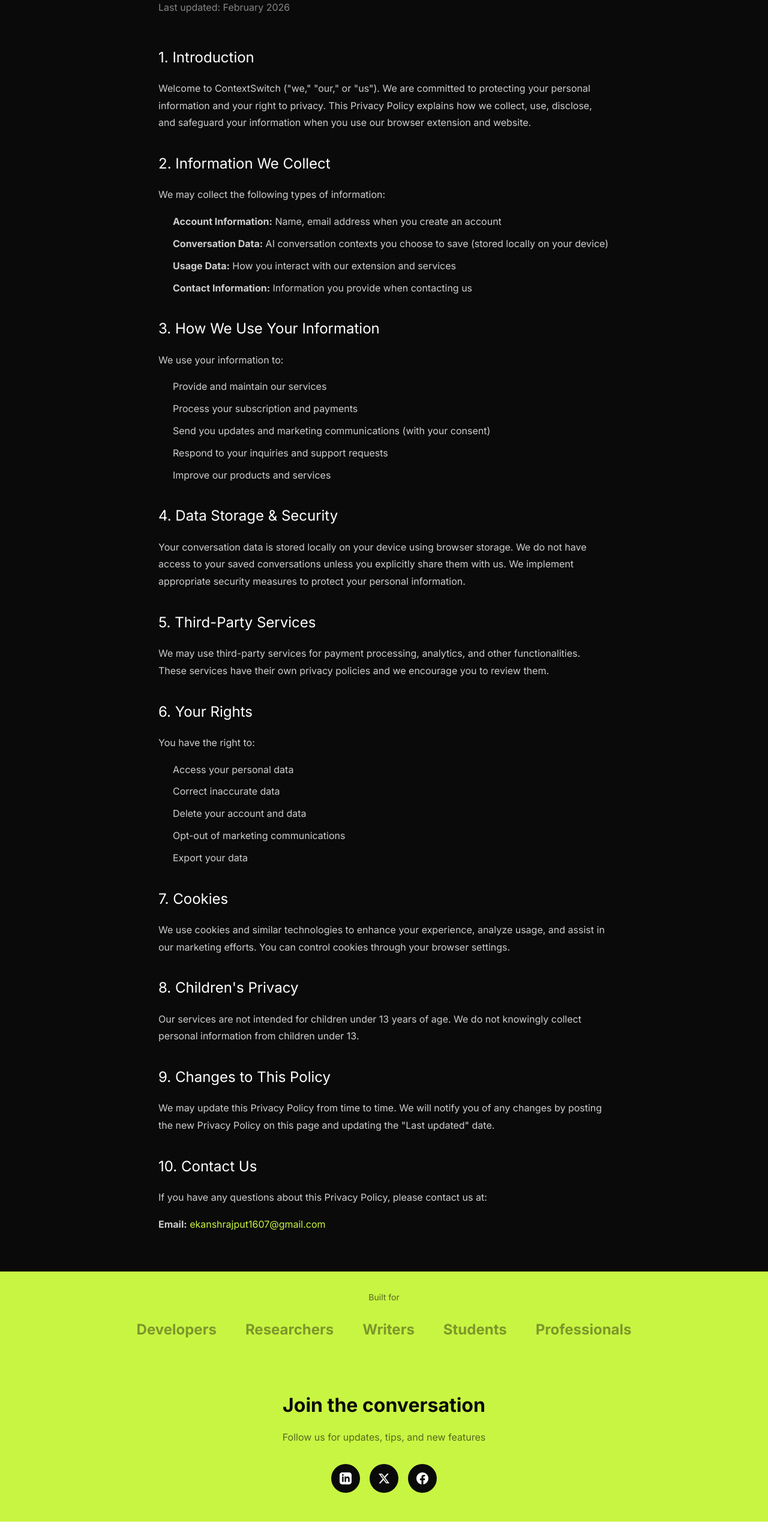
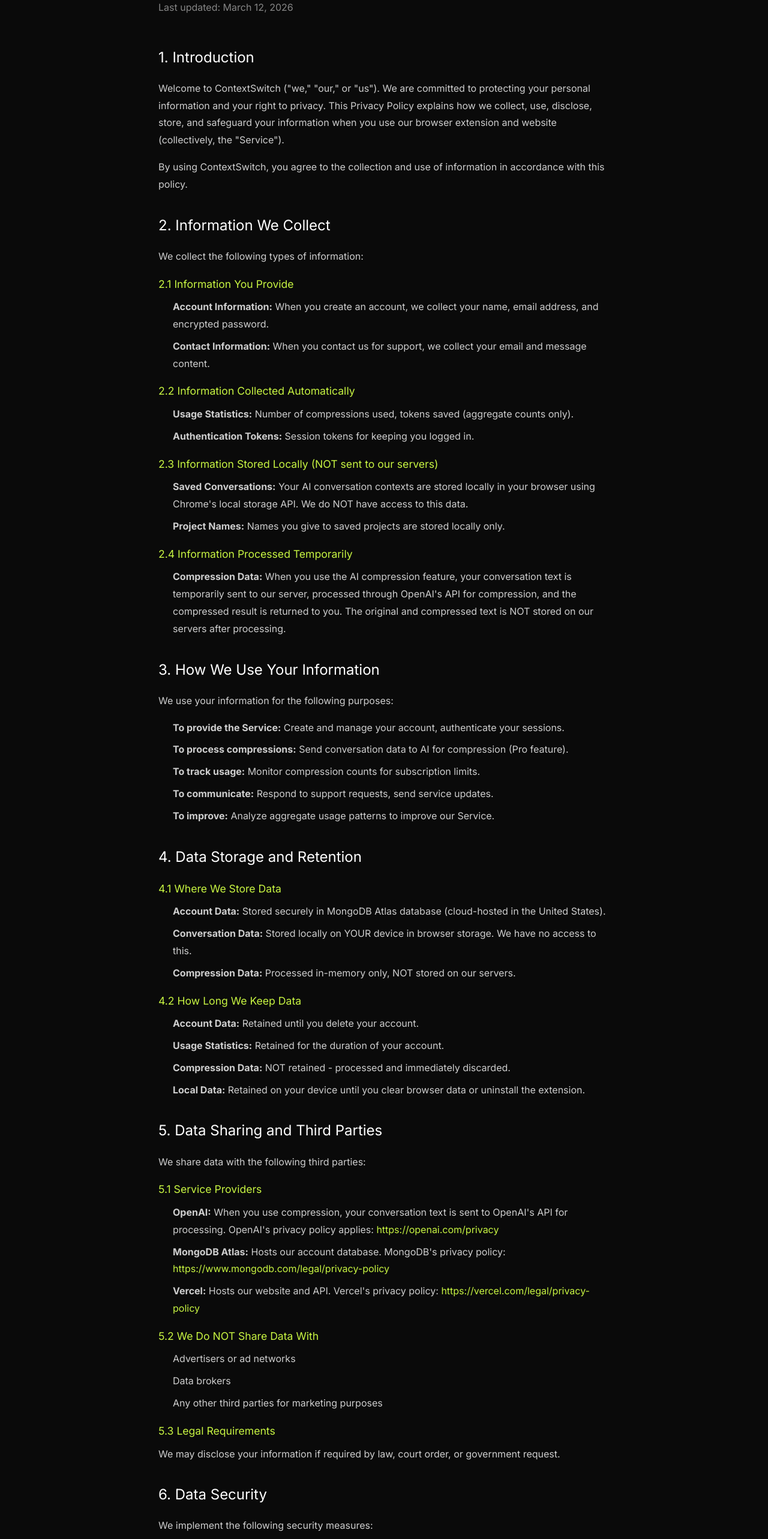
Before and after one commit to regression1607/ContextSwitch-website, a React (Vite) app: page /privacy in a window 1280 px wide. Shown: the part 200-2766 px from the top of the page at 60% size. Built offline with nearby package versions, Linux system fonts and the light colour scheme.

Commit message:
Update privacy policy with comprehensive data collection, storage, sharing details

```diff
--- a/src/pages/Privacy.jsx
+++ b/src/pages/Privacy.jsx
@@ -6,7 +6,7 @@ const Privacy = () => {
           Privacy <span style={{ color: '#c8f542' }}>Policy</span>
         </h1>
         <p style={{ color: 'rgba(255,255,255,0.5)', marginBottom: '3rem' }}>
-          Last updated: February 2026
+          Last updated: March 12, 2026
         </p>
 
         <div style={{ color: 'rgba(255,255,255,0.8)', lineHeight: 1.8 }}>
@@ -14,94 +14,165 @@ const Privacy = () => {
             <h2 style={{ color: 'white', fontSize: '1.5rem', marginBottom: '1rem' }}>1. Introduction</h2>
             <p>
               Welcome to ContextSwitch ("we," "our," or "us"). We are committed to protecting your personal information
-              and your right to privacy. This Privacy Policy explains how we collect, use, disclose, and safeguard your
-              information when you use our browser extension and website.
+              and your right to privacy. This Privacy Policy explains how we collect, use, disclose, store, and safeguard your
+              information when you use our browser extension and website (collectively, the "Service").
+            </p>
+            <p style={{ marginTop: '1rem' }}>
+              By using ContextSwitch, you agree to the collection and use of information in accordance with this policy.
             </p>
           </section>
 
           <section style={{ marginBottom: '2rem' }}>
             <h2 style={{ color: 'white', fontSize: '1.5rem', marginBottom: '1rem' }}>2. Information We Collect</h2>
-            <p style={{ marginBottom: '1rem' }}>We may collect the following types of information:</p>
+            <p style={{ marginBottom: '1rem' }}>We collect the following types of information:</p>
+
+            <h3 style={{ color: '#c8f542', fontSize: '1.1rem', marginBottom: '0.5rem', marginTop: '1rem' }}>2.1 Information You Provide</h3>
             <ul style={{ paddingLeft: '1.5rem', marginBottom: '1rem' }}>
-              <li style={{ marginBottom: '0.5rem' }}><strong>Account Information:</strong> Name, email address when you create an account</li>
-              <li style={{ marginBottom: '0.5rem' }}><strong>Conversation Data:</strong> AI conversation contexts you choose to save (stored locally on your device)</li>
-              <li style={{ marginBottom: '0.5rem' }}><strong>Usage Data:</strong> How you interact with our extension and services</li>
-              <li style={{ marginBottom: '0.5rem' }}><strong>Contact Information:</strong> Information you provide when contacting us</li>
+              <li style={{ marginBottom: '0.5rem' }}><strong>Account Information:</strong> When you create an account, we collect your name, email address, and encrypted password.</li>
+              <li style={{ marginBottom: '0.5rem' }}><strong>Contact Information:</strong> When you contact us for support, we collect your email and message content.</li>
+            </ul>
+
+            <h3 style={{ color: '#c8f542', fontSize: '1.1rem', marginBottom: '0.5rem', marginTop: '1rem' }}>2.2 Information Collected Automatically</h3>
+            <ul style={{ paddingLeft: '1.5rem', marginBottom: '1rem' }}>
+              <li style={{ marginBottom: '0.5rem' }}><strong>Usage Statistics:</strong> Number of compressions used, tokens saved (aggregate counts only).</li>
+              <li style={{ marginBottom: '0.5rem' }}><strong>Authentication Tokens:</strong> Session tokens for keeping you logged in.</li>
+            </ul>
+
+            <h3 style={{ color: '#c8f542', fontSize: '1.1rem', marginBottom: '0.5rem', marginTop: '1rem' }}>2.3 Information Stored Locally (NOT sent to our servers)</h3>
+            <ul style={{ paddingLeft: '1.5rem', marginBottom: '1rem' }}>
+              <li style={{ marginBottom: '0.5rem' }}><strong>Saved Conversations:</strong> Your AI conversation contexts are stored locally in your browser using Chrome's local storage API. We do NOT have access to this data.</li>
+              <li style={{ marginBottom: '0.5rem' }}><strong>Project Names:</strong> Names you give to saved projects are stored locally only.</li>
+            </ul>
+
+            <h3 style={{ color: '#c8f542', fontSize: '1.1rem', marginBottom: '0.5rem', marginTop: '1rem' }}>2.4 Information Processed Temporarily</h3>
+            <ul style={{ paddingLeft: '1.5rem', marginBottom: '1rem' }}>
+              <li style={{ marginBottom: '0.5rem' }}><strong>Compression Data:</strong> When you use the AI compression feature, your conversation text is temporarily sent to our server, processed through OpenAI's API for compression, and the compressed result is returned to you. The original and compressed text is NOT stored on our servers after processing.</li>
             </ul>
           </section>
 
           <section style={{ marginBottom: '2rem' }}>
             <h2 style={{ color: 'white', fontSize: '1.5rem', marginBottom: '1rem' }}>3. How We Use Your Information</h2>
-            <p style={{ marginBottom: '1rem' }}>We use your information to:</p>
+            <p style={{ marginBottom: '1rem' }}>We use your information for the following purposes:</p>
             <ul style={{ paddingLeft: '1.5rem' }}>
-              <li style={{ marginBottom: '0.5rem' }}>Provide and maintain our services</li>
-              <li style={{ marginBottom: '0.5rem' }}>Process your subscription and payments</li>
-              <li style={{ marginBottom: '0.5rem' }}>Send you updates and marketing communications (with your consent)</li>
-              <li style={{ marginBottom: '0.5rem' }}>Respond to your inquiries and support requests</li>
-              <li style={{ marginBottom: '0.5rem' }}>Improve our products and services</li>
+              <li style={{ marginBottom: '0.5rem' }}><strong>To provide the Service:</strong> Create and manage your account, authenticate your sessions.</li>
+              <li style={{ marginBottom: '0.5rem' }}><strong>To process compressions:</strong> Send conversation data to AI for compression (Pro feature).</li>
+              <li style={{ marginBottom: '0.5rem' }}><strong>To track usage:</strong> Monitor compression counts for subscription limits.</li>
+              <li style={{ marginBottom: '0.5rem' }}><strong>To communicate:</strong> Respond to support requests, send service updates.</li>
+              <li style={{ marginBottom: '0.5rem' }}><strong>To improve:</strong> Analyze aggregate usage patterns to improve our Service.</li>
             </ul>
           </section>
 
           <section style={{ marginBottom: '2rem' }}>
-            <h2 style={{ color: 'white', fontSize: '1.5rem', marginBottom: '1rem' }}>4. Data Storage & Security</h2>
+            <h2 style={{ color: 'white', fontSize: '1.5rem', marginBottom: '1rem' }}>4. Data Storage and Retention</h2>
+
+            <h3 style={{ color: '#c8f542', fontSize: '1.1rem', marginBottom: '0.5rem', marginTop: '1rem' }}>4.1 Where We Store Data</h3>
+            <ul style={{ paddingLeft: '1.5rem', marginBottom: '1rem' }}>
+              <li style={{ marginBottom: '0.5rem' }}><strong>Account Data:</strong> Stored securely in MongoDB Atlas database (cloud-hosted in the United States).</li>
+              <li style={{ marginBottom: '0.5rem' }}><strong>Conversation Data:</strong> Stored locally on YOUR device in browser storage. We have no access to this.</li>
+              <li style={{ marginBottom: '0.5rem' }}><strong>Compression Data:</strong> Processed in-memory only, NOT stored on our servers.</li>
+            </ul>
+
+            <h3 style={{ color: '#c8f542', fontSize: '1.1rem', marginBottom: '0.5rem', marginTop: '1rem' }}>4.2 How Long We Keep Data</h3>
+            <ul style={{ paddingLeft: '1.5rem', marginBottom: '1rem' }}>
+              <li style={{ marginBottom: '0.5rem' }}><strong>Account Data:</strong> Retained until you delete your account.</li>
+              <li style={{ marginBottom: '0.5rem' }}><strong>Usage Statistics:</strong> Retained for the duration of your account.</li>
+              <li style={{ marginBottom: '0.5rem' }}><strong>Compression Data:</strong> NOT retained - processed and immediately discarded.</li>
+              <li style={{ marginBottom: '0.5rem' }}><strong>Local Data:</strong> Retained on your device until you clear browser data or uninstall the extension.</li>
+            </ul>
+          </section>
+
+          <section style={{ marginBottom: '2rem' }}>
+            <h2 style={{ color: 'white', fontSize: '1.5rem', marginBottom: '1rem' }}>5. Data Sharing and Third Parties</h2>
+            <p style={{ marginBottom: '1rem' }}>We share data with the following third parties:</p>
+
+            <h3 style={{ color: '#c8f542', fontSize: '1.1rem', marginBottom: '0.5rem', marginTop: '1rem' }}>5.1 Service Providers</h3>
+            <ul style={{ paddingLeft: '1.5rem', marginBottom: '1rem' }}>
+              <li style={{ marginBottom: '0.5rem' }}><strong>OpenAI:</strong> When you use compression, your conversation text is sent to OpenAI's API for processing. OpenAI's privacy policy applies: <a href="https://openai.com/privacy" style={{ color: '#c8f542' }}>https://openai.com/privacy</a></li>
+              <li style={{ marginBottom: '0.5rem' }}><strong>MongoDB Atlas:</strong> Hosts our account database. MongoDB's privacy policy: <a href="https://www.mongodb.com/legal/privacy-policy" style={{ color: '#c8f542' }}>https://www.mongodb.com/legal/privacy-policy</a></li>
+              <li style={{ marginBottom: '0.5rem' }}><strong>Vercel:</strong> Hosts our website and API. Vercel's privacy policy: <a href="https://vercel.com/legal/privacy-policy" style={{ color: '#c8f542' }}>https://vercel.com/legal/privacy-policy</a></li>
+            </ul>
+
+            <h3 style={{ color: '#c8f542', fontSize: '1.1rem', marginBottom: '0.5rem', marginTop: '1rem' }}>5.2 We Do NOT Share Data With</h3>
+            <ul style={{ paddingLeft: '1.5rem', marginBottom: '1rem' }}>
+              <li style={{ marginBottom: '0.5rem' }}>Advertisers or ad networks</li>
+              <li style={{ marginBottom: '0.5rem' }}>Data brokers</li>
+              <li style={{ marginBottom: '0.5rem' }}>Any other third parties for marketing purposes</li>
+            </ul>
+
+            <h3 style={{ color: '#c8f542', fontSize: '1.1rem', marginBottom: '0.5rem', marginTop: '1rem' }}>5.3 Legal Requirements</h3>
+            <p>We may disclose your information if required by law, court order, or government request.</p>
+          </section>
+
+          <section style={{ marginBottom: '2rem' }}>
+            <h2 style={{ color: 'white', fontSize: '1.5rem', marginBottom: '1rem' }}>6. Data Security</h2>
+            <p style={{ marginBottom: '1rem' }}>We implement the following security measures:</p>
+            <ul style={{ paddingLeft: '1.5rem' }}>
+              <li style={{ marginBottom: '0.5rem' }}>Passwords are hashed using bcrypt encryption</li>
+              <li style={{ marginBottom: '0.5rem' }}>All data transmission uses HTTPS/TLS encryption</li>
+              <li style={{ marginBottom: '0.5rem' }}>JWT tokens for secure authentication</li>
+              <li style={{ marginBottom: '0.5rem' }}>Database access restricted to authorized personnel only</li>
+            </ul>
+          </section>
+
+          <section style={{ marginBottom: '2rem' }}>
+            <h2 style={{ color: 'white', fontSize: '1.5rem', marginBottom: '1rem' }}>7. Your Rights and Choices</h2>
+            <p style={{ marginBottom: '1rem' }}>You have the following rights regarding your data:</p>
+            <ul style={{ paddingLeft: '1.5rem' }}>
+              <li style={{ marginBottom: '0.5rem' }}><strong>Access:</strong> Request a copy of your personal data by contacting us.</li>
+              <li style={{ marginBottom: '0.5rem' }}><strong>Correction:</strong> Update your account information through the website.</li>
+              <li style={{ marginBottom: '0.5rem' }}><strong>Deletion:</strong> Request deletion of your account and all associated data by contacting us.</li>
+              <li style={{ marginBottom: '0.5rem' }}><strong>Local Data:</strong> Clear your locally stored conversations anytime by clearing browser data or uninstalling the extension.</li>
+              <li style={{ marginBottom: '0.5rem' }}><strong>Opt-out:</strong> Unsubscribe from marketing emails using the link in the email.</li>
+            </ul>
+          </section>
+
+          <section style={{ marginBottom: '2rem' }}>
+            <h2 style={{ color: 'white', fontSize: '1.5rem', marginBottom: '1rem' }}>8. Cookies and Tracking</h2>
+            <p style={{ marginBottom: '1rem' }}>We use the following technologies:</p>
+            <ul style={{ paddingLeft: '1.5rem' }}>
+              <li style={{ marginBottom: '0.5rem' }}><strong>Authentication Cookies:</strong> To keep you logged in to your account.</li>
+              <li style={{ marginBottom: '0.5rem' }}><strong>Local Storage:</strong> To store your saved conversations locally on your device.</li>
+            </ul>
+            <p style={{ marginTop: '1rem' }}>We do NOT use tracking cookies or analytics that track individual users.</p>
+          </section>
+
+          <section style={{ marginBottom: '2rem' }}>
+            <h2 style={{ color: 'white', fontSize: '1.5rem', marginBottom: '1rem' }}>9. Children's Privacy</h2>
             <p>
-              Your conversation data is stored locally on your device using browser storage. We do not have access to
-              your saved conversations unless you explicitly share them with us. We implement appropriate security
-              measures to protect your personal information.
+              Our Service is not intended for children under 13 years of age. We do not knowingly collect personal
+              information from children under 13. If you are a parent and believe your child has provided us with
+              personal information, please contact us and we will delete it.
             </p>
           </section>
 
           <section style={{ marginBottom: '2rem' }}>
-            <h2 style={{ color: 'white', fontSize: '1.5rem', marginBottom: '1rem' }}>5. Third-Party Services</h2>
+            <h2 style={{ color: 'white', fontSize: '1.5rem', marginBottom: '1rem' }}>10. International Users</h2>
             <p>
-              We may use third-party services for payment processing, analytics, and other functionalities. These
-              services have their own privacy policies and we encourage you to review them.
+              Our Service is operated from India. If you are accessing the Service from outside India, please be aware
+              that your information may be transferred to, stored, and processed in the United States (where our database
+              is hosted). By using the Service, you consent to this transfer.
             </p>
           </section>
 
           <section style={{ marginBottom: '2rem' }}>
-            <h2 style={{ color: 'white', fontSize: '1.5rem', marginBottom: '1rem' }}>6. Your Rights</h2>
-            <p style={{ marginBottom: '1rem' }}>You have the right to:</p>
-            <ul style={{ paddingLeft: '1.5rem' }}>
-              <li style={{ marginBottom: '0.5rem' }}>Access your personal data</li>
-              <li style={{ marginBottom: '0.5rem' }}>Correct inaccurate data</li>
-              <li style={{ marginBottom: '0.5rem' }}>Delete your account and data</li>
-              <li style={{ marginBottom: '0.5rem' }}>Opt-out of marketing communications</li>
-              <li style={{ marginBottom: '0.5rem' }}>Export your data</li>
-            </ul>
-          </section>
-
-          <section style={{ marginBottom: '2rem' }}>
-            <h2 style={{ color: 'white', fontSize: '1.5rem', marginBottom: '1rem' }}>7. Cookies</h2>
+            <h2 style={{ color: 'white', fontSize: '1.5rem', marginBottom: '1rem' }}>11. Changes to This Policy</h2>
             <p>
-              We use cookies and similar technologies to enhance your experience, analyze usage, and assist in our
-              marketing efforts. You can control cookies through your browser settings.
+              We may update this Privacy Policy from time to time. We will notify you of any material changes by posting the
+              new Privacy Policy on this page and updating the "Last updated" date. Your continued use of the Service after
+              changes constitutes acceptance of the updated policy.
             </p>
           </section>
 
           <section style={{ marginBottom: '2rem' }}>
-            <h2 style={{ color: 'white', fontSize: '1.5rem', marginBottom: '1rem' }}>8. Children's Privacy</h2>
+            <h2 style={{ color: 'white', fontSize: '1.5rem', marginBottom: '1rem' }}>12. Contact Us</h2>
             <p>
-              Our services are not intended for children under 13 years of age. We do not knowingly collect personal
-              information from children under 13.
-            </p>
-          </section>
-
-          <section style={{ marginBottom: '2rem' }}>
-            <h2 style={{ color: 'white', fontSize: '1.5rem', marginBottom: '1rem' }}>9. Changes to This Policy</h2>
-            <p>
-              We may update this Privacy Policy from time to time. We will notify you of any changes by posting the
-              new Privacy Policy on this page and updating the "Last updated" date.
-            </p>
-          </section>
-
-          <section style={{ marginBottom: '2rem' }}>
-            <h2 style={{ color: 'white', fontSize: '1.5rem', marginBottom: '1rem' }}>10. Contact Us</h2>
-            <p>
-              If you have any questions about this Privacy Policy, please contact us at:
+              If you have any questions about this Privacy Policy or wish to exercise your data rights, please contact us at:
             </p>
             <p style={{ marginTop: '1rem' }}>
               <strong>Email:</strong> <a href="mailto:ekanshrajput1607@gmail.com" style={{ color: '#c8f542' }}>ekanshrajput1607@gmail.com</a>
+            </p>
+            <p style={{ marginTop: '0.5rem' }}>
+              <strong>Website:</strong> <a href="https://www.context-switch.dev" style={{ color: '#c8f542' }}>https://www.context-switch.dev</a>
             </p>
           </section>
         </div>
```
